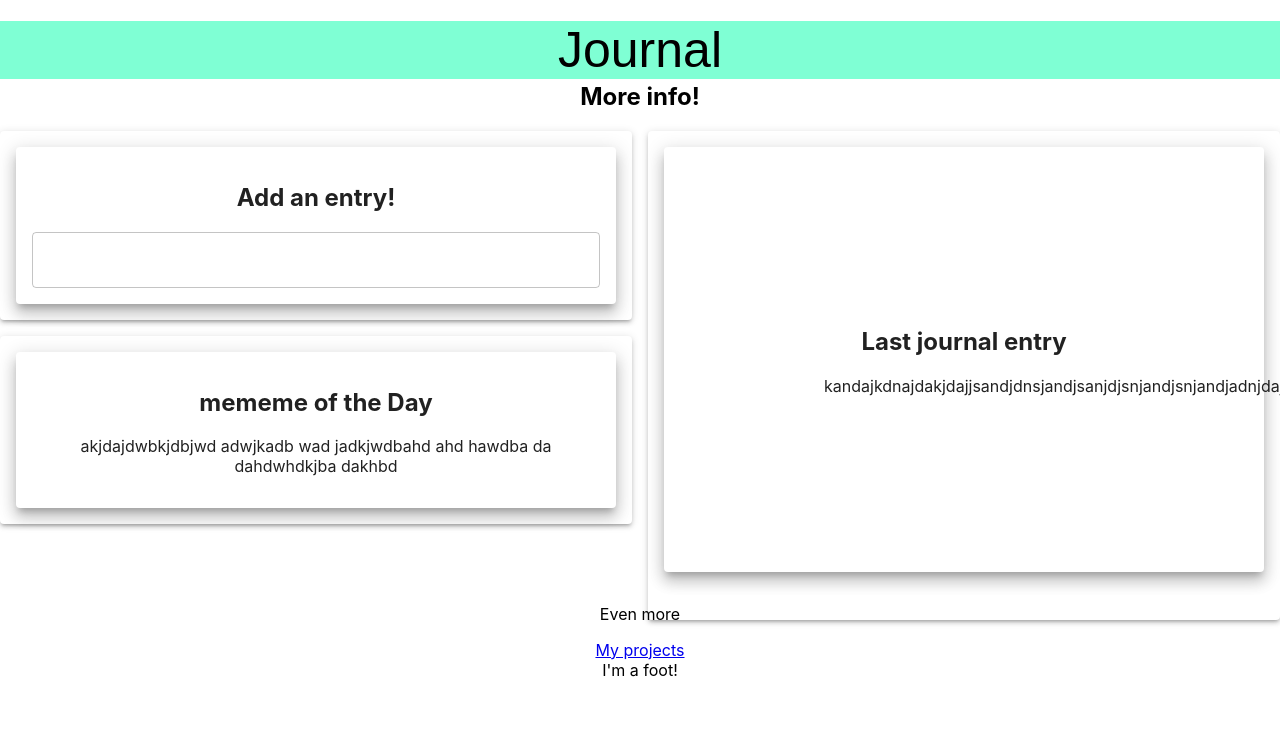
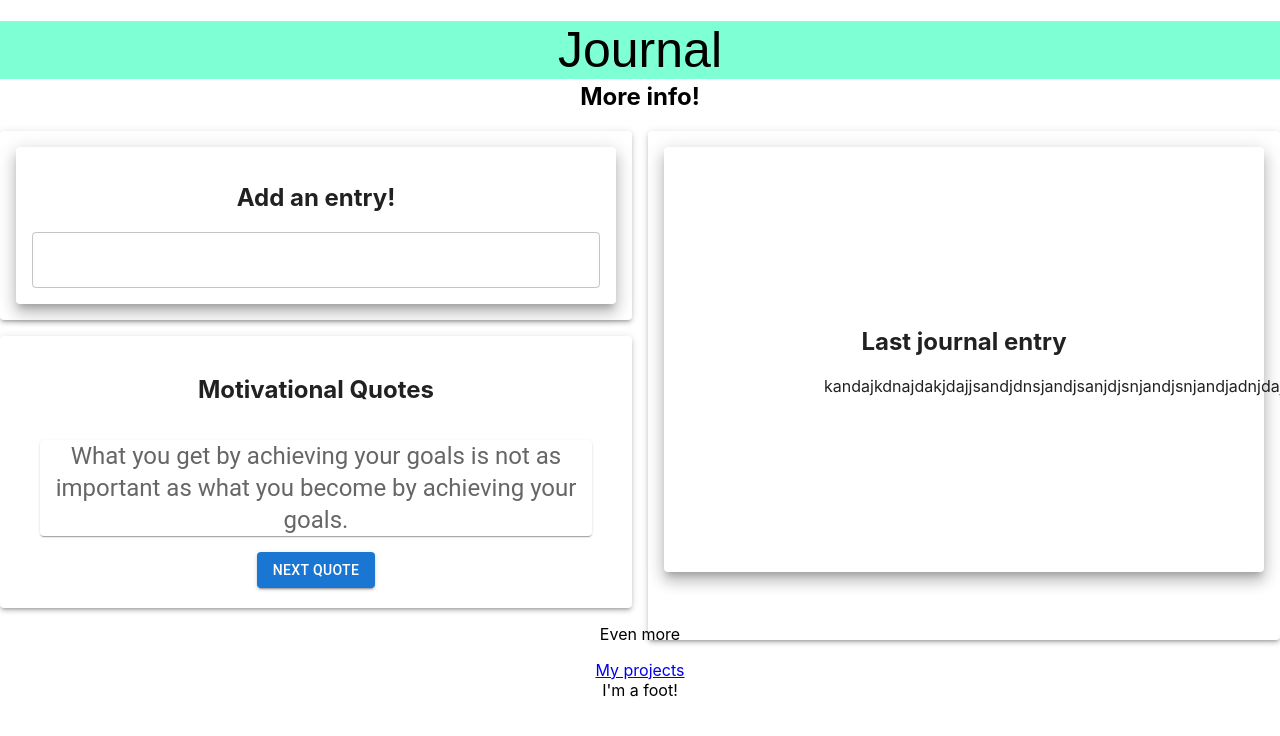
Before and after one commit to ampatte/LifeInFocus, a React (Create React App) app in the folder client/: page / in a window 1280 px wide. Shown: the top 736 px of the page. Built offline with nearby package versions, Linux system fonts and the light colour scheme.

Commit message:
added rotating quotes

```diff
--- /dev/null
+++ b/client/src/components/Rotating/Quotes.js
@@ -0,0 +1,15 @@
+// src/quotes.js
+const quotes = [
+    { id: 1, text: "Believe you can and you're halfway there." },
+    { id: 2, text: "What you get by achieving your goals is not as important as what you become by achieving your goals." },
+    { id: 3, text: "You miss 100% of the shots you don't take." },
+    { id: 4, text: "Don't be pushed around by the fears in your mind. Be led by the dreams in your heart. -Roy T. Bennett, The Light in the Heart" },
+    { id: 5, text: "Cry. Forgive. Learn. Move on. Let your tears water the seeds of your future happiness. -Steve Maraboli" },
+    { id: 6, text: "The man who moves a mountain begins by carrying away small stones. ― Confucius, Confucius: The Analects" },
+    { id: 7, text: "Learn the rules like a pro, so you can break them like an artist. ― Pablo Picasso" },
+    { id: 8, text: "Although the world is full of suffering, it is full also of the overcoming of it. ― Helen Keller" },
+    { id: 9, text: "Everything is hard before it is easy ― Goethe J.W." }
+
+  ];
+
+  export default quotes;
--- a/client/src/components/Rotating/Rotating.js
+++ b/client/src/components/Rotating/Rotating.js
@@ -1,30 +1,59 @@
-import "./Rotating.css";
-import Grid from "@mui/material/Unstable_Grid2"; // Grid version 2
-import Paper from "@mui/material/Paper";
-import Box from "@mui/material/Box";
-import { createTheme, ThemeProvider, styled } from "@mui/material/styles";
+import React, { useState, useEffect } from "react";
+import quotes from "./Quotes";
+import { Box, Typography, Button, Paper, Grid, Container, styled } from "@mui/material";
 
-const Item = styled(Paper)(({ theme }) => ({
+const StyledPaper = styled(Paper)(({ theme }) => ({
   ...theme.typography.body2,
   textAlign: "center",
   color: theme.palette.text.secondary,
-  //height: "100vh",
+  //height: 60,
   lineHeight: "60px",
 }));
 
-function Rotating() {
+const Rotating = () => {
+  const [quoteIndex, setQuoteIndex] = useState(0);
+
+  useEffect(() => {
+    const interval = setInterval(() => {
+      setQuoteIndex((prevIndex) => (prevIndex + 1) % quotes.length);
+    }, 5000); // Change interval time as needed (currently 5 seconds)
+
+    return () => {
+      clearInterval(interval);
+    };
+  }, []);
+
   return (
-    <Grid container spacing={2}>
-    <Grid item xs={12} sm={12}>
-      <Paper elevation={10} sx={{ padding: 2 }}>
-        <h2>mememe of the Day</h2>
-        <p>
-          akjdajdwbkjdbjwd adwjkadb wad jadkjwdbahd ahd hawdba da dahdwhdkjba
-          dakhbd
-        </p>
-      </Paper>
-    </Grid>
-  </Grid>
+    <Container maxWidth="sm">
+      <Box minHeight="30vh" display="flex" alignItems="center">
+        <Grid container spacing={2} direction="column">
+          <Grid item xs={12}>
+            <Typography variant="h7" component="div" gutterBottom>
+             <h2>Motivational Quotes</h2>
+            </Typography>
+          </Grid>
+          <Grid item xs={12}>
+            <StyledPaper>
+              <Typography variant="h5" align="center">
+                {quotes[quoteIndex].text}
+              </Typography>
+            </StyledPaper>
+          </Grid>
+          <Grid item xs={12}>
+            <Button
+              variant="contained"
+              color="primary"
+              onClick={() =>
+                setQuoteIndex((prevIndex) => (prevIndex + 1) % quotes.length)
+              }
+            >
+              Next Quote
+            </Button>
+          </Grid>
+        </Grid>
+      </Box>
+    </Container>
   );
-}
+};
+
 export default Rotating;
```
